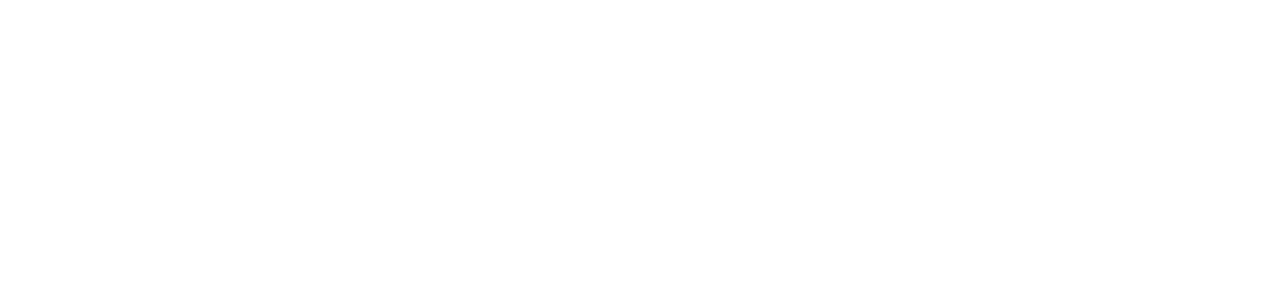
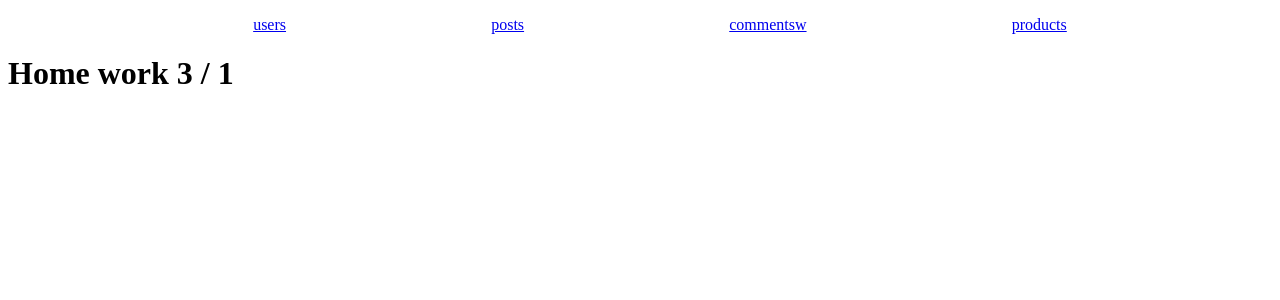
Before and after one commit to kaura0402/homework_FR, a React (Vite) app: page / in a window 1280 px wide. Shown: the top 300 px of the page. Built offline with nearby package versions, Linux system fonts and the light colour scheme.

Commit message:
Home Work 3 / 1

```diff
--- a/package.json
+++ b/package.json
@@ -27,7 +27,8 @@
     "globals": "^16.4.0",
     "typescript": "~5.9.3",
     "typescript-eslint": "^8.45.0",
-    "vite": "npm:rolldown-vite@7.1.14"
+    "vite": "npm:rolldown-vite@7.1.14",
+    "tailwindcss": "^4.1.17"
   },
   "overrides": {
     "vite": "npm:rolldown-vite@7.1.14"
--- a/src/App.tsx
+++ b/src/App.tsx
@@ -1,12 +1,17 @@
 import './App.css'
+import {Outlet} from "react-router-dom";
+import {Menu} from "./components/menu/Menu.tsx";
 
 function App() {
 
 
-  return (
-    <>
-    </>
-  )
+    return (
+        <>
+            <Menu/>
+            <h1>Home work 3 / 1</h1>
+            <Outlet/>
+        </>
+    )
 }
 
 export default App
--- /dev/null
+++ b/src/components/CommentsComponent.tsx
@@ -0,0 +1,5 @@
+export const CommentsComponent = () => {
+    return (
+        <h2>comments component</h2>
+    );
+};
--- /dev/null
+++ b/src/components/ProductsComponent.tsx
@@ -0,0 +1,5 @@
+export const ProductsComponent = () => {
+    return (
+        <h2>product component</h2>
+    );
+};
--- /dev/null
+++ b/src/components/UsersComponent.tsx
@@ -0,0 +1,5 @@
+export const UsersComponent = () => {
+    return (
+        <h2>users component</h2>
+    );
+};
--- /dev/null
+++ b/src/components/menu/Menu.css
@@ -0,0 +1,5 @@
+ul {
+    list-style-type: none;
+    display: flex;
+    justify-content: space-evenly;
+}
--- /dev/null
+++ b/src/components/menu/Menu.tsx
@@ -0,0 +1,15 @@
+import {Link} from "react-router-dom";
+import './Menu.css'
+
+
+export const Menu = () => {
+    return (
+        <ul>
+            <li><Link to={'/users'}>users</Link></li>
+            <li><Link to={'/posts'}>posts</Link></li>
+            <li><Link to={'/comments'}>commentsw</Link></li>
+            <li><Link to={'/products'}>products</Link></li>
+
+        </ul>
+    );
+};
--- a/src/main.tsx
+++ b/src/main.tsx
@@ -1,10 +1,26 @@
 
 import { createRoot } from 'react-dom/client'
 import './index.css'
-import App from './App.tsx'
+import {BrowserRouter, Route, Routes} from "react-router-dom";
+import {JSX} from "react";
+import App from "./App.tsx";
+import {UsersComponent} from "./components/UsersComponent.tsx";
+import {CommentsComponent} from "./components/CommentsComponent.tsx";
+import {ProductsComponent} from "./components/ProductsComponent.tsx";
+import {PostsComponent} from "./components/PostsComponent.tsx";
 
-createRoot(document.getElementById('root')!).render(
 
-    <App />
 
-)
+
+createRoot(document.getElementById('root')!)
+    .render(<BrowserRouter>
+        <Routes>
+            <Route path={'/'} element={<App/>}>
+                <Route path={'users'} element={<UsersComponent/>}/>
+                <Route path={'posts'} element={<PostsComponent/>}/>
+                <Route path={'comments'} element={<CommentsComponent/>}/>
+                <Route path={'products'} element={<ProductsComponent/>}/>
+            </Route>
+        </Routes>
+
+    </BrowserRouter>);
```
Also changed, not shown: 2 other files (tests, documents, lock files or other folders).
